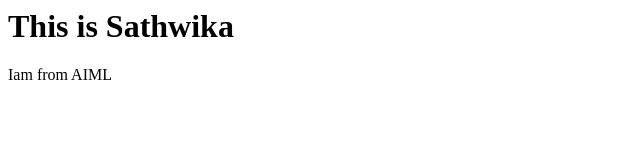
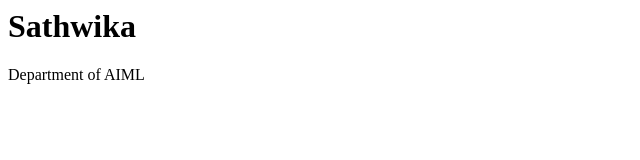
Before and after one commit to Sathwika2411/Sathwika2411.github.io, a plain HTML site: page index.html in a window 1280 px wide. Shown: the whole page, without its empty margins (0-640 px from the left). Drawn offline with Linux system fonts and the light colour scheme.

Commit message:
modified

```diff
--- a/index.html
+++ b/index.html
@@ -1,6 +1,6 @@
 <html>
     <body>
-        <h1>This is Sathwika</h1>
-        <p>Iam from AIML</p>
+        <h1>Sathwika</h1>
+        <p>Department of AIML</p>
     </body>
 </html>
```
